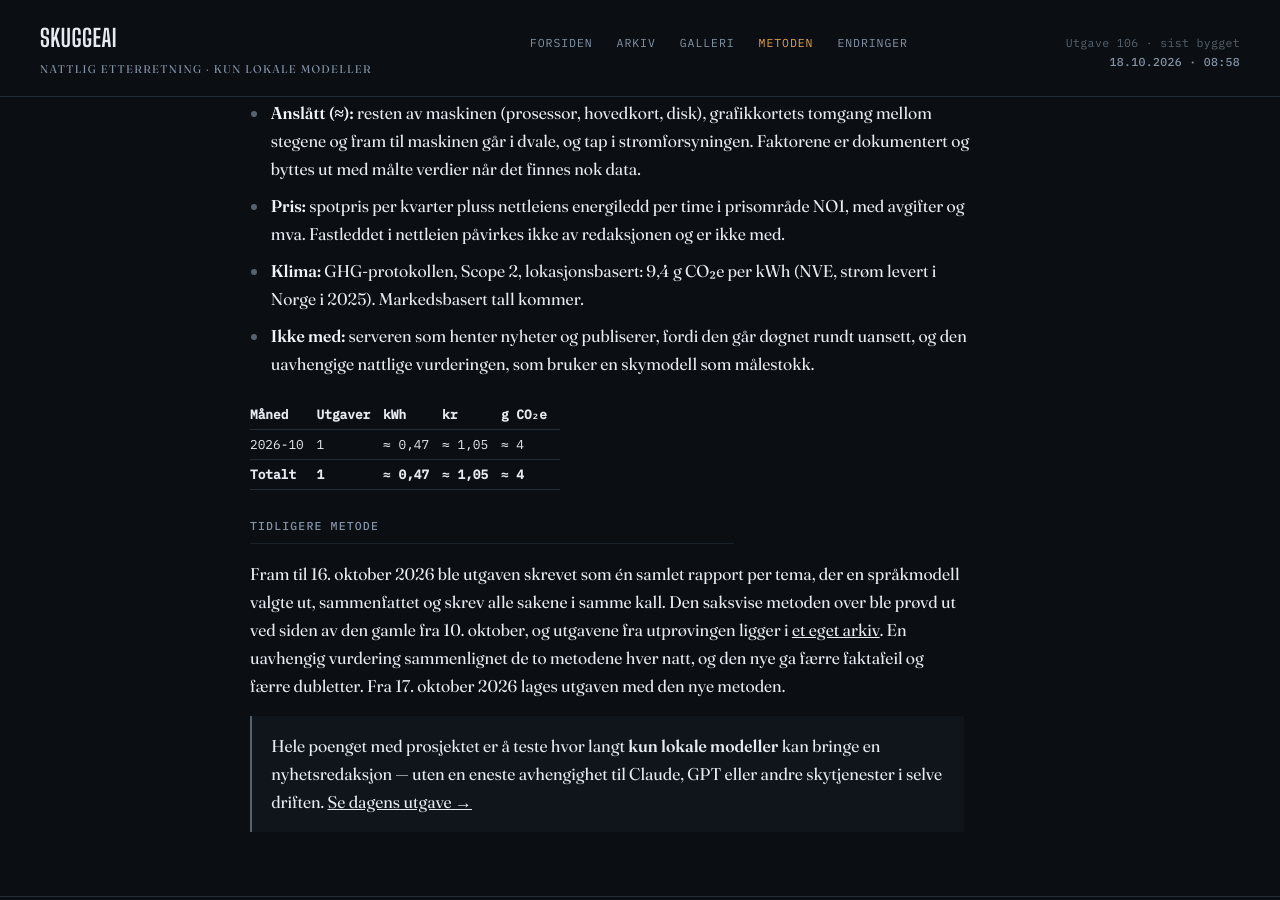
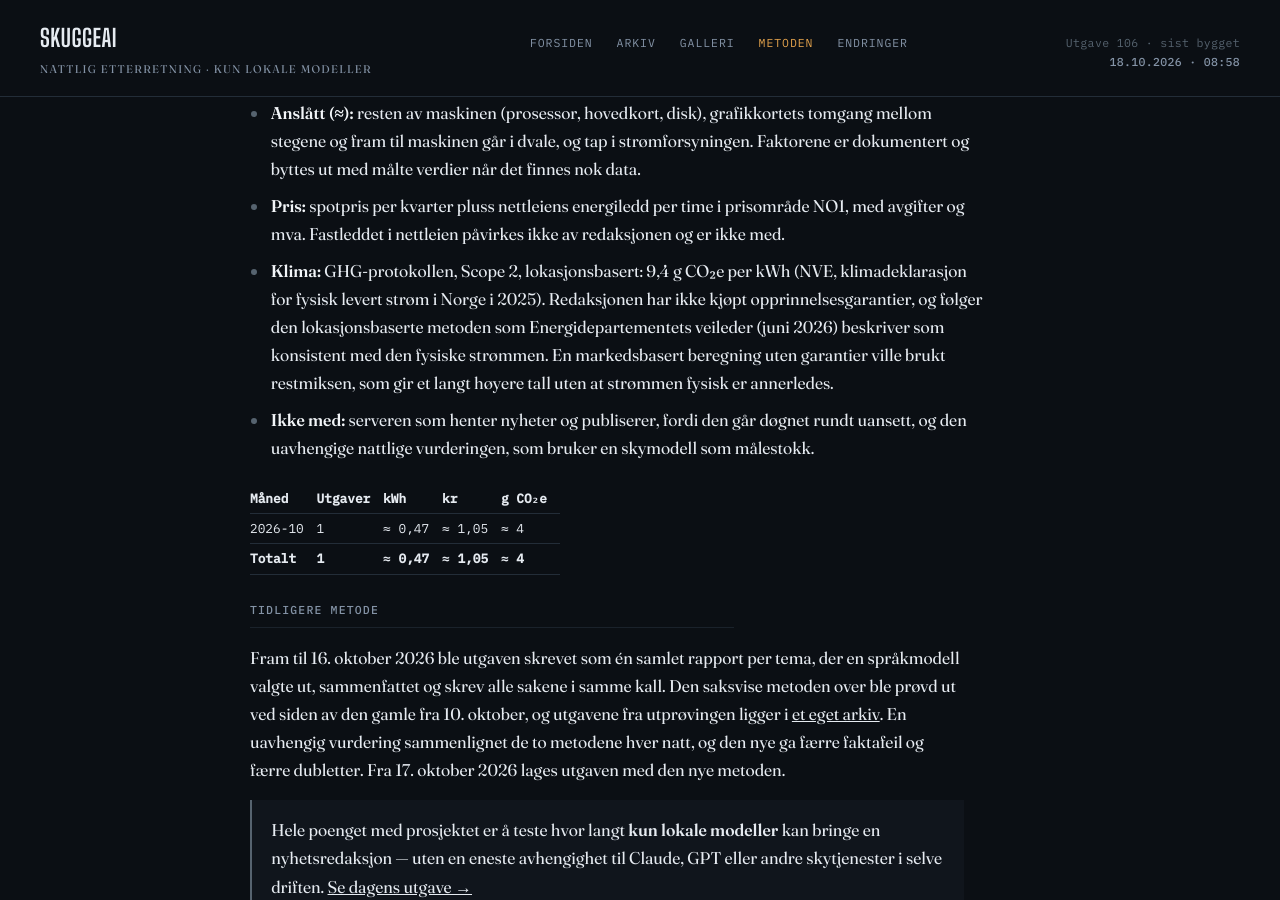
Before and after one commit to Skuggemannen/skuggeai-news, a Jekyll site: the page built from metoden.html, in a window 1280 px wide and 900 px high, scrolled down 3820 px. Built offline with Jekyll 4.4.1, drawn with Linux system fonts in a browser that asks for light colours.

Commit message:
Metoden: lokasjonsbasert CO₂e begrunnet, markedsbasert forklart (Ticket#122)

```diff
--- a/metoden.html
+++ b/metoden.html
@@ -135,7 +135,7 @@ hide_sidebar: true
   <li><strong>Målt:</strong> energien grafikkortet bruker, lest fra kortets egen energiteller før og etter hvert steg: innhenting med forskningsagenten, gruppering, undersøkelse, skriving, publisering og bilder.</li>
   <li><strong>Anslått (≈):</strong> resten av maskinen (prosessor, hovedkort, disk), grafikkortets tomgang mellom stegene og fram til maskinen går i dvale, og tap i strømforsyningen. Faktorene er dokumentert og byttes ut med målte verdier når det finnes nok data.</li>
   <li><strong>Pris:</strong> spotpris per kvarter pluss nettleiens energiledd per time i prisområde NO1, med avgifter og mva. Fastleddet i nettleien påvirkes ikke av redaksjonen og er ikke med.</li>
-  <li><strong>Klima:</strong> GHG-protokollen, Scope 2, lokasjonsbasert: 9,4 g CO₂e per kWh (NVE, strøm levert i Norge i 2025). Markedsbasert tall kommer.</li>
+  <li><strong>Klima:</strong> GHG-protokollen, Scope 2, lokasjonsbasert: 9,4 g CO₂e per kWh (NVE, klimadeklarasjon for fysisk levert strøm i Norge i 2025). Redaksjonen har ikke kjøpt opprinnelsesgarantier, og følger den lokasjonsbaserte metoden som Energidepartementets veileder (juni 2026) beskriver som konsistent med den fysiske strømmen. En markedsbasert beregning uten garantier ville brukt restmiksen, som gir et langt høyere tall uten at strømmen fysisk er annerledes.</li>
   <li><strong>Ikke med:</strong> serveren som henter nyheter og publiserer, fordi den går døgnet rundt uansett, og den uavhengige nattlige vurderingen, som bruker en skymodell som målestokk.</li>
 </ul>
 {% assign med = site.posts | where_exp: "p", "p.energi_kwh" %}{% if med.size > 0 %}
```
